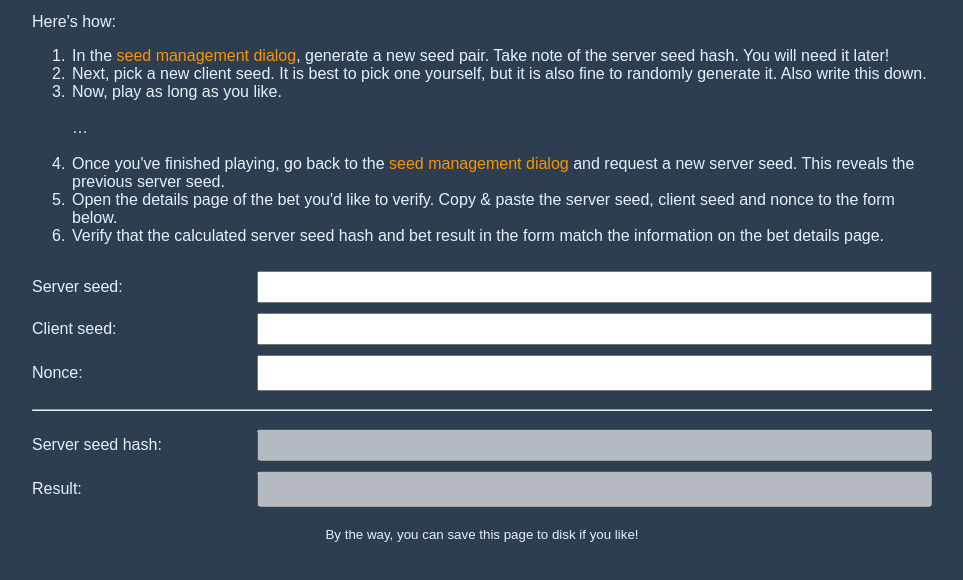
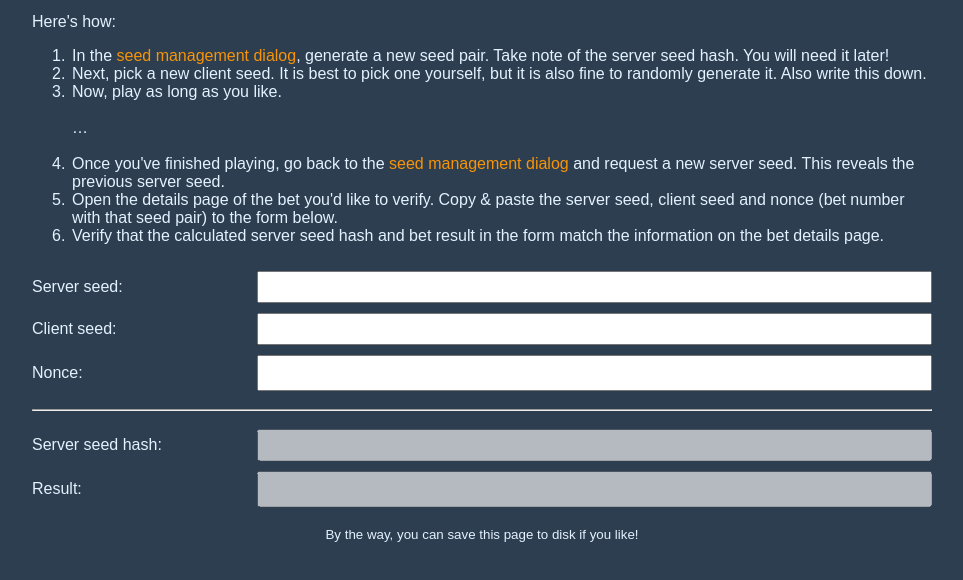
Before and after one commit to bustadice/verifier, a plain HTML site: page index.html in a window 1280 px wide. Shown: the part 188-768 px from the top of the page, without its empty margins (158-1121 px from the left). Drawn offline with Linux system fonts and the light colour scheme.

Commit message:
clarify meaning of nonce

```diff
--- a/index.html
+++ b/index.html
@@ -145,7 +145,7 @@
     <li>Now, play as long as you like.</li>
     <li class="hidden"><br>…<br><br></li>
     <li>Once you've finished playing, go back to the <a href="https://bustadice.com/play/seed" target="_blank">seed management dialog</a> and request a new server seed. This reveals the previous server seed.</li>
-    <li>Open the details page of the bet you'd like to verify. Copy &amp; paste the server seed, client seed and nonce to the form below.</li>
+    <li>Open the details page of the bet you'd like to verify. Copy &amp; paste the server seed, client seed and nonce (bet number with that seed pair) to the form below.</li>
     <li>Verify that the calculated server seed hash and bet result in the form match the information on the bet details page.</li>
   </ol>
   <form id="form">
```
